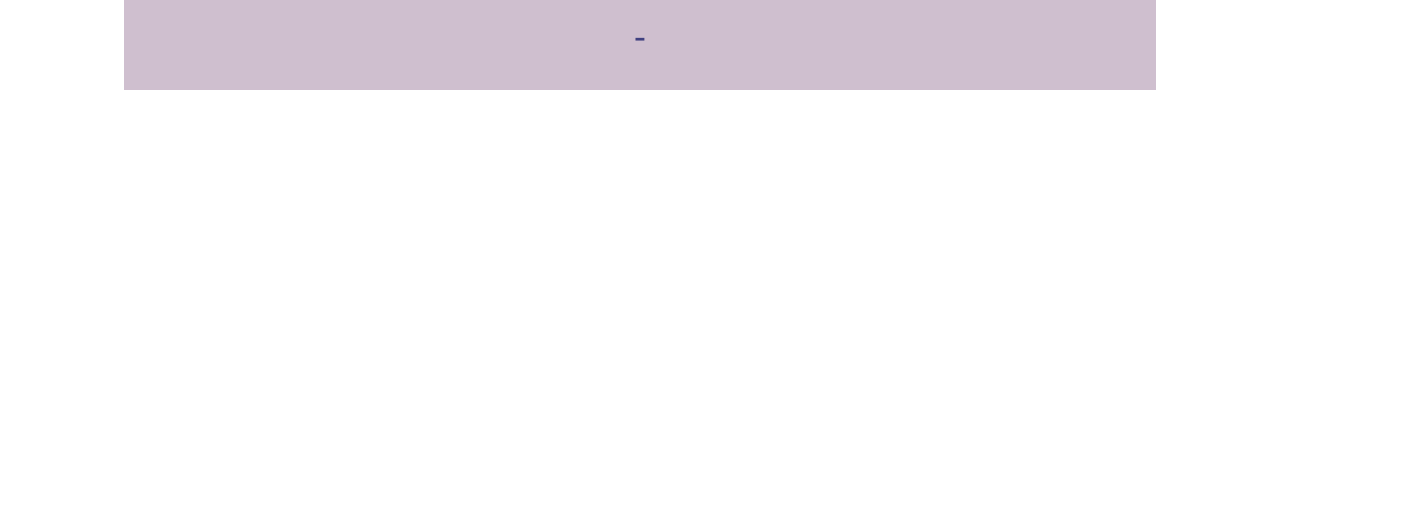
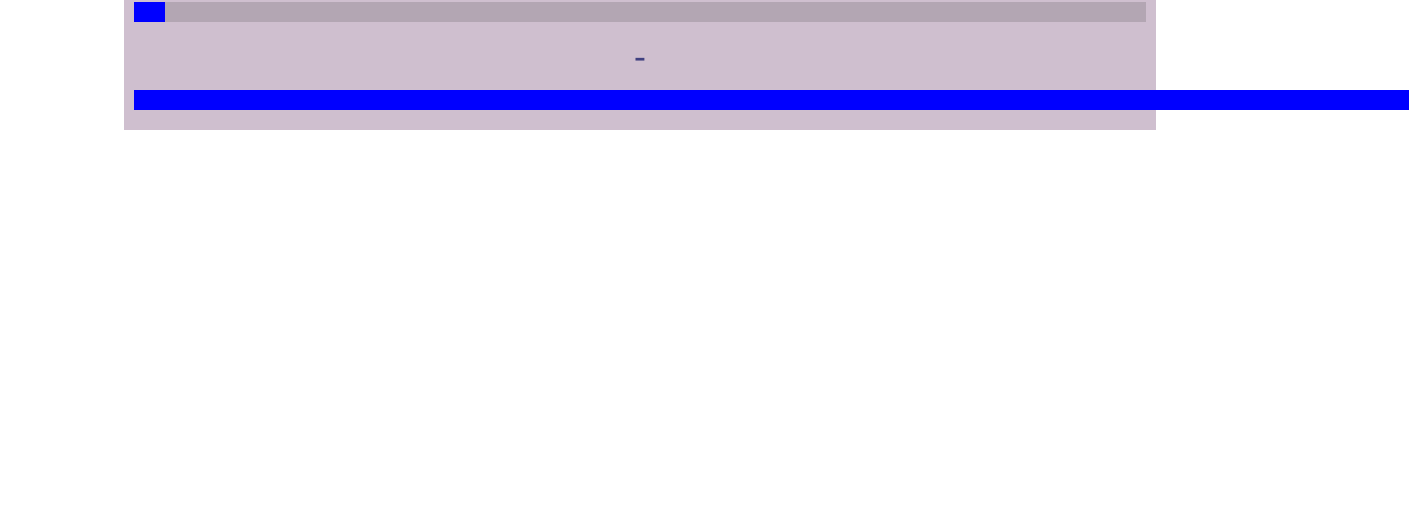
Before and after one commit to gigamonkey/bells, a plain HTML site: page index.html in a window 1280 px wide. Shown: the part 285-800 px from the top of the page, 1409 px wide, since content can reach past the window. Drawn offline with Linux system fonts and the light colour scheme.

Commit message:
Quick and dirty progress bars.

```diff
--- a/bells.js
+++ b/bells.js
@@ -57,6 +57,8 @@ function start(event) {
   if (event.target.readyState === "complete") {
     extra_periods = loadConfiguration();
     setupConfigPanel();
+    setupProgressBar("leftbar");
+    setupProgressBar("todaybar");
     update();
     setInterval(update, 1000);
   }
@@ -103,6 +105,11 @@ function currentPeriod(t) {
       }
     }
   }
+}
+
+function startOfToday() {
+  let d = new Date();
+  return toDate(schedule(d)[first_period(d)].start, d);
 }
 
 function endOfToday() {
@@ -167,6 +174,19 @@ function setupConfigPanel() {
   }
 }
 
+function setupProgressBar(id) {
+  let bar = document.getElementById(id);
+  bar.appendChild(barSpan(40, "done"));
+  bar.appendChild(barSpan(60, "togo"));
+}
+
+function barSpan(width, color) {
+  let s = document.createElement("span");
+  s.style.height = "100%";
+  s.classList.add(color);
+  return s;
+}
+
 function toggleConfig() {
   let table = document.querySelector("#configuration table");
   table.style.display = table.style.display === "table" ? "none" : "table";
@@ -188,6 +208,26 @@ function update() {
   } else {
     document.getElementById("today").innerHTML = "-";
   }
+  updatePeriodBar(p, now);
+  updateDayBar(now);
+}
+
+function updatePeriodBar(p, now) {
+  let total = p.end - p.start;
+  let bar = document.getElementById("leftbar");
+  let done = Math.round((100 * (now - p.start)) / total);
+  bar.childNodes[0].style.width = done + "%";
+  bar.childNodes[1].style.width = 100 - done + "%";
+}
+
+function updateDayBar(now) {
+  let start = startOfToday();
+  let end = endOfToday();
+  let total = end - start;
+  let bar = document.getElementById("todaybar");
+  let done = Math.round((100 * (now - start)) / total);
+  bar.childNodes[0].style.width = done + "%";
+  bar.childNodes[1].style.width = 100 - done + "%";
 }
 
 function periodName(p) {
--- a/index.html
+++ b/index.html
@@ -62,9 +62,11 @@
       </table>
     </div>
     <div id="main">
-      <div id="period"></div>
-      <div id="left"></div>
-      <div id="today"></div>
+      <div id="period" class="display"></div>
+      <div id="left" class="display"></div>
+      <div id="leftbar" class="bar"></div>
+      <div id="today" class="display"></div>
+      <div id="todaybar" class="bar"></div>
     </div>
   </div>
 </body>
--- a/style.css
+++ b/style.css
@@ -20,7 +20,7 @@ h1 { text-align: center; }
 }
 
 
-#main > div {
+.display {
     padding: 12px 0;
 }
 
@@ -50,10 +50,30 @@ h1 { text-align: center; }
 }
 
 #configuration table {
-    font-size: 16px;
-    border: 1px solid grey;
+    font-size: 16px;;
+    border: 1px solid black;
     padding: 2px;
     margin: 5px auto;
     display: none;
     width: 95%;
 }
+
+
+.bar {
+    height: 20px;
+    padding: 0
+    margin: 0;
+    font-size: 20px;
+}
+
+.bar span {
+    display: inline-block;
+}
+
+span.done {
+    background-color: #00f;
+}
+
+span.togo {
+    background-color: rgba(64, 64, 64, 0.2);
+}
```
